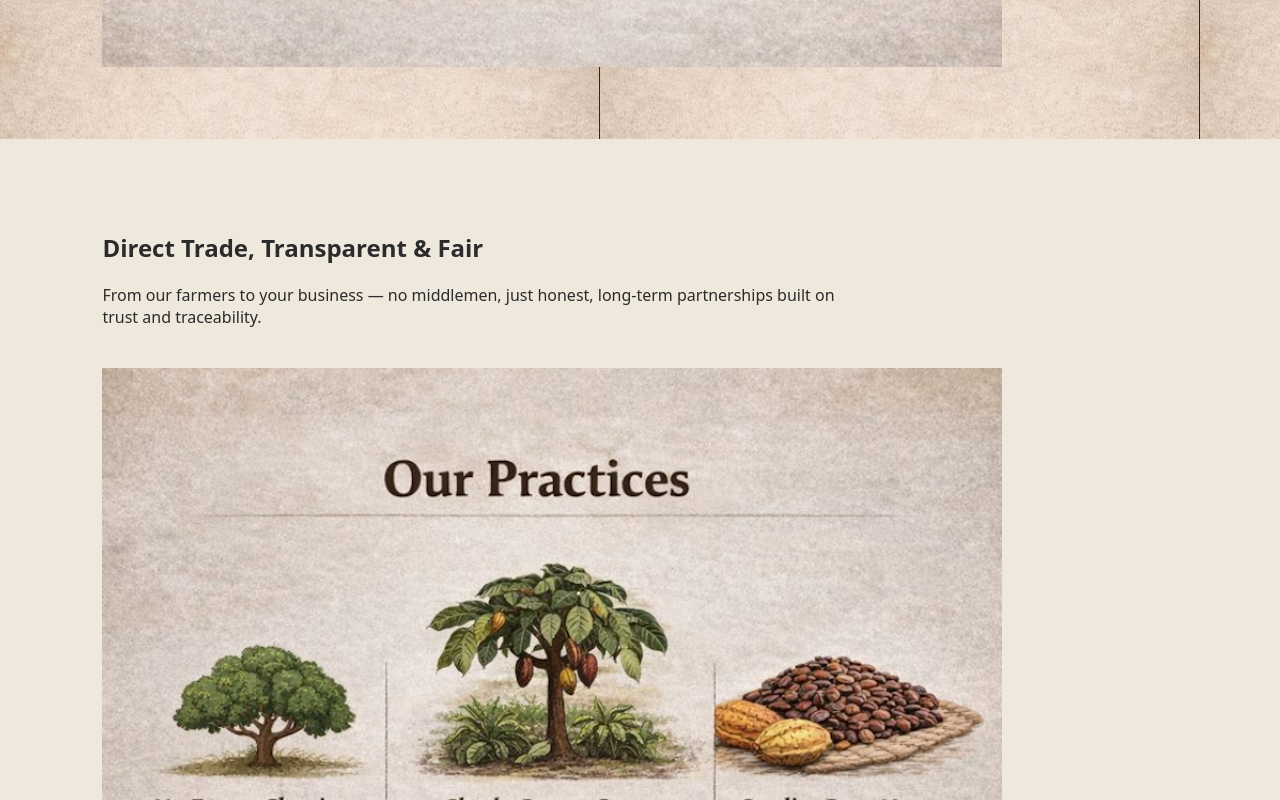
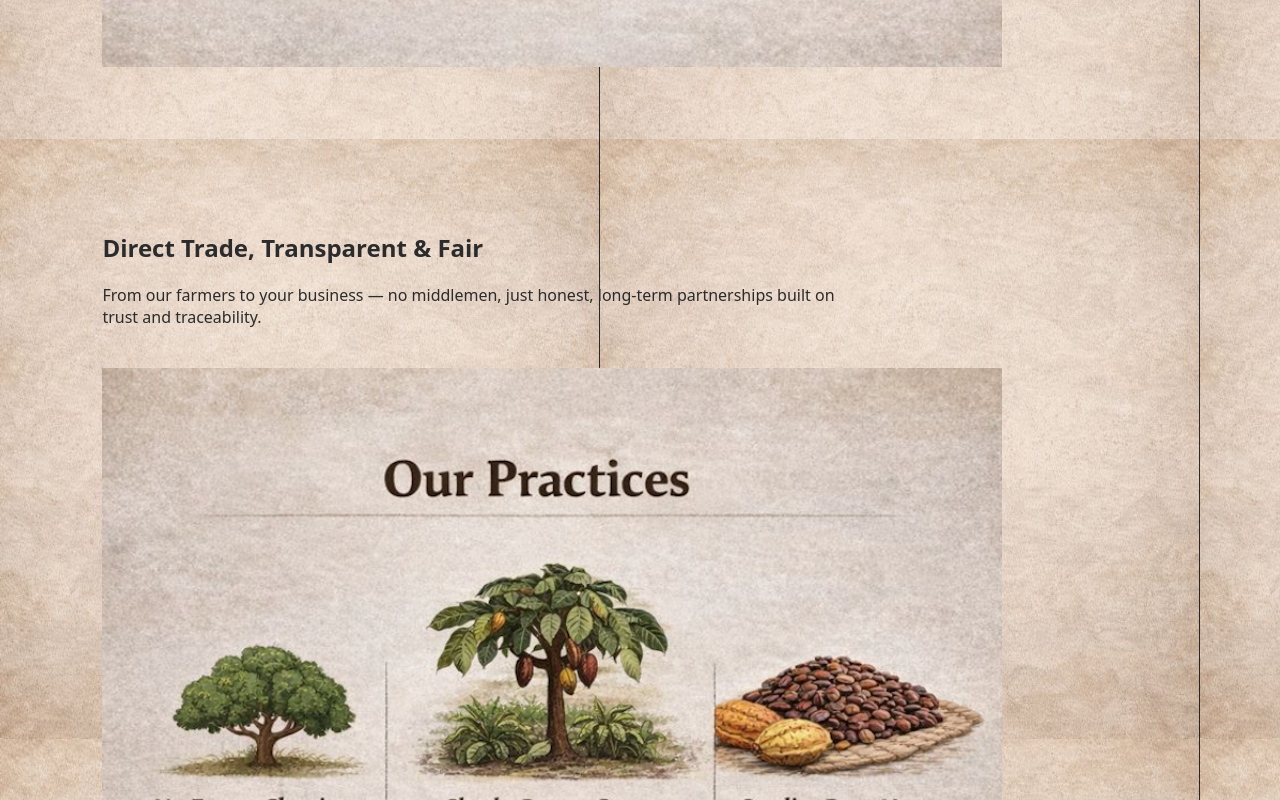
Before and after one commit to shusaini-tech/ekui-district-cocoa-cooperative, a Next.js app: page / in a window 1280 px wide. Shown: the part 1840-2640 px from the top of the page. Built offline with nearby package versions, Linux system fonts and the light colour scheme.

Commit message:
Update page.js

```diff
--- a/app/page.js
+++ b/app/page.js
@@ -147,10 +147,13 @@ export default function Home() {
       </section>
 
       {/* ================= DIRECT TRADE ================= */}
-      <section
+     <section
         style={{
           padding: "4.5rem 8vw",
-          backgroundColor: "#efe8dd",
+          backgroundColor: "#f3eee6",
+          backgroundImage: "url('/images/paper-texture-light.jpg')",
+          backgroundRepeat: "repeat",
+          backgroundSize: "600px 600px",
         }}
       >
         <h2>Direct Trade, Transparent & Fair</h2>
```
